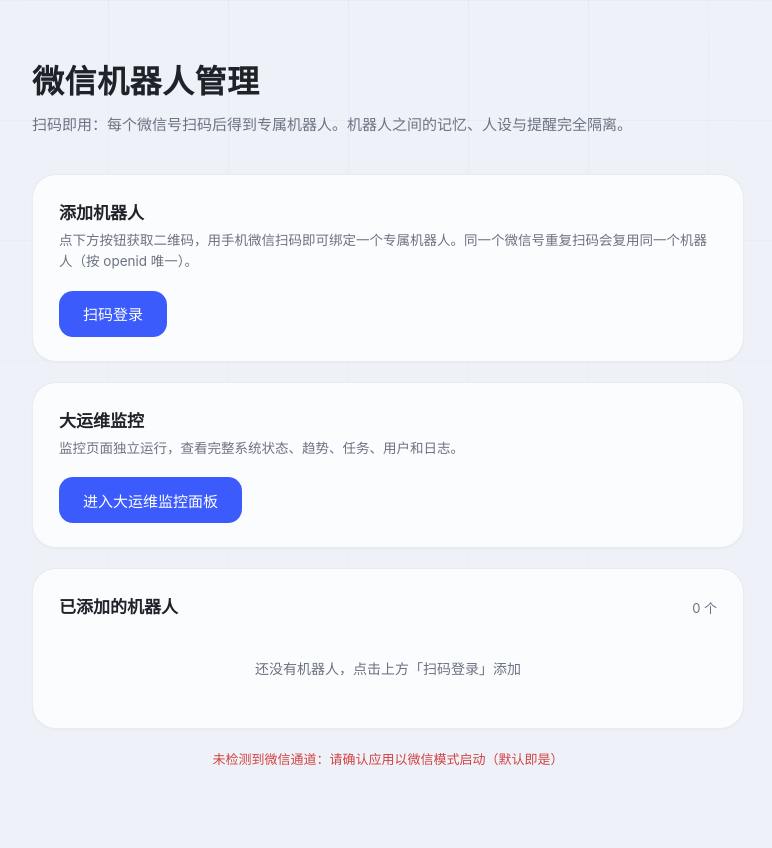
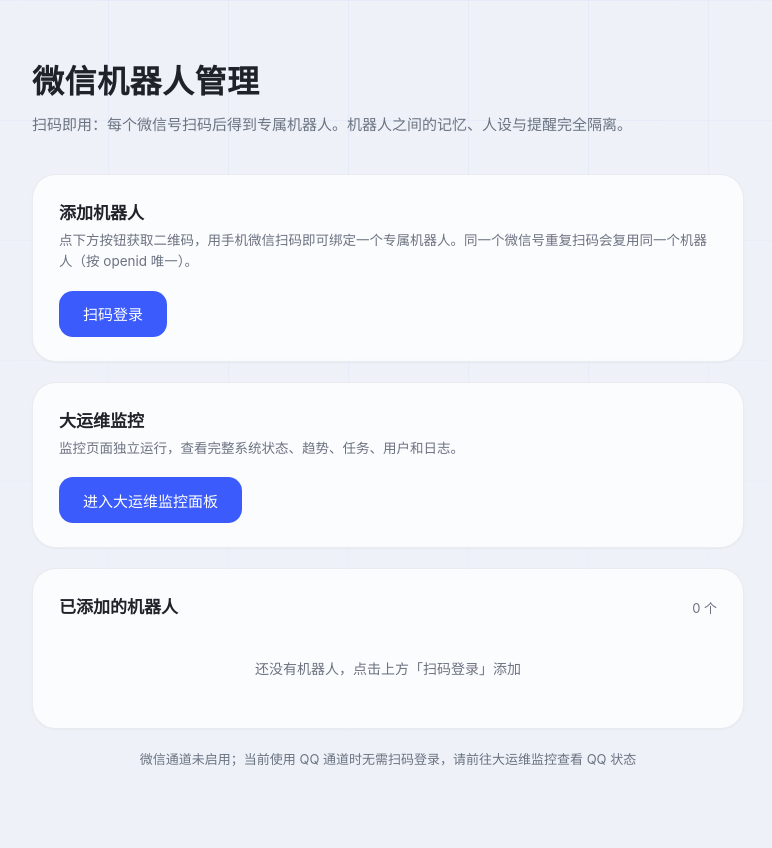
Before and after one commit to liche719/qq-agent, a web app: page / in a window 1280 px wide. Shown: the whole page, without its empty margins (252-1024 px from the left). Run offline with its HTML, style and script files only (its server is not run), Linux system fonts and the light colour scheme; data that the repository does not hold is empty.

Commit message:
clarify disabled wechat channel status

```diff
--- a/src/main/resources/static/index.html
+++ b/src/main/resources/static/index.html
@@ -224,8 +224,8 @@
     renderBots(list || []);
   }).catch(function (e) {
     if (showError) {
-      el('modeTip').textContent = '未检测到微信通道：请确认应用以微信模式启动（默认即是）';
-      el('modeTip').className = 'mode-tip error';
+      el('modeTip').textContent = '微信通道未启用；当前使用 QQ 通道时无需扫码登录，请前往大运维监控查看 QQ 状态';
+      el('modeTip').className = 'mode-tip';
     }
   });
 }
```
